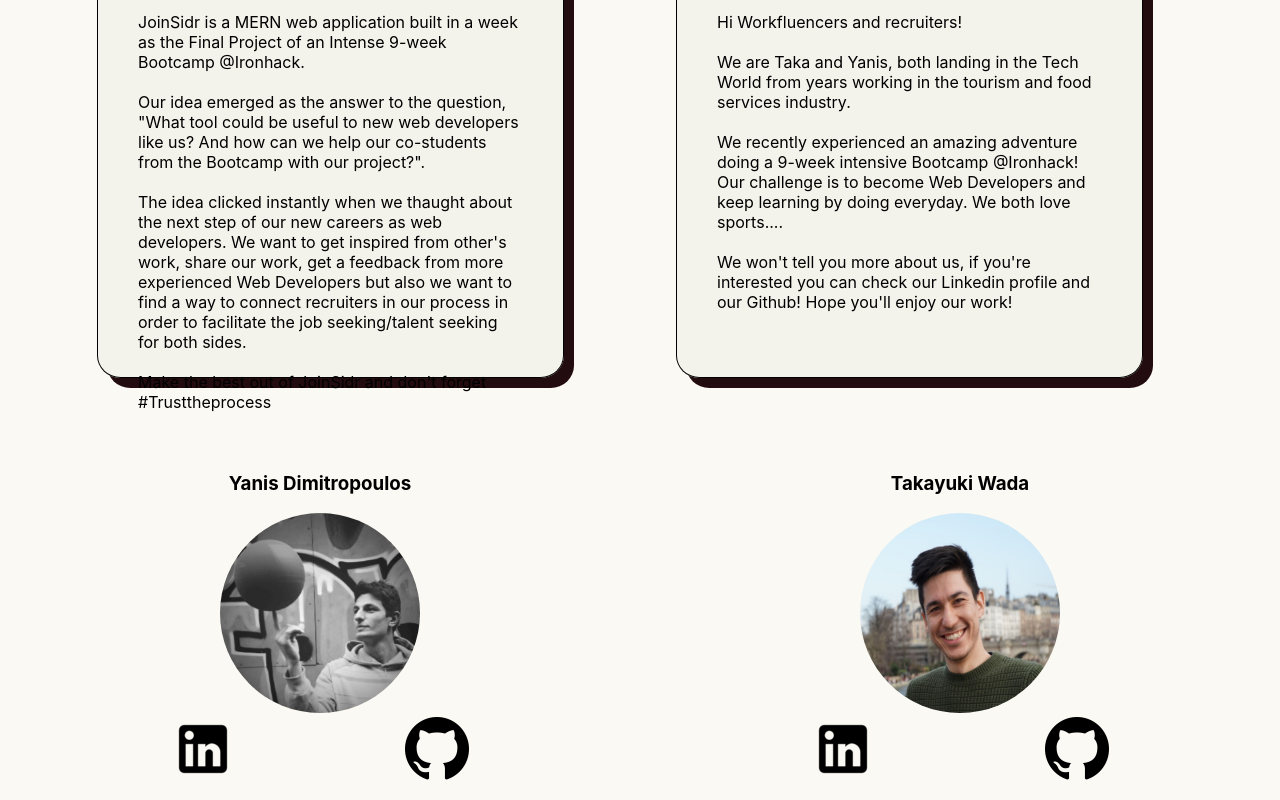
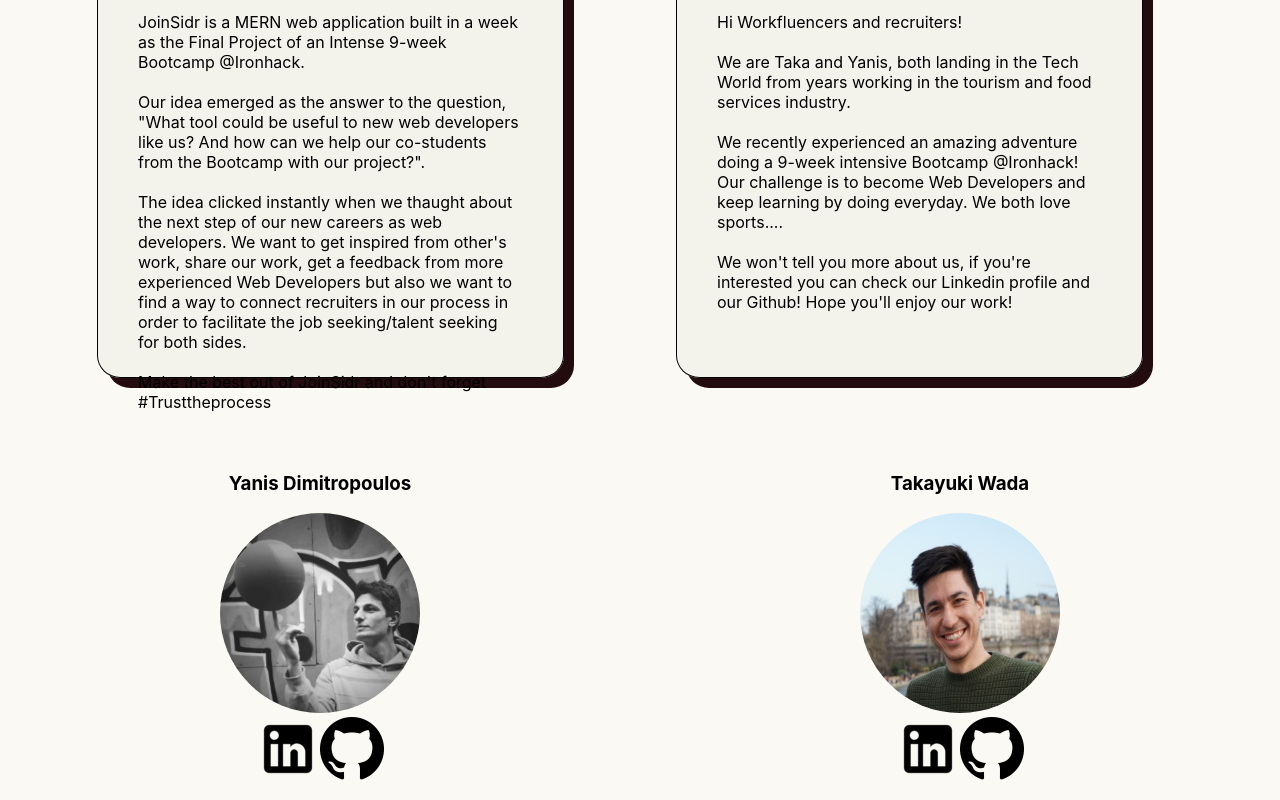
Before and after one commit to Hitaku94/JoinSidr-client, a React (Create React App) app: page /about in a window 1280 px wide. Shown: the part 297-1097 px from the top of the page. Built offline with nearby package versions, Linux system fonts and the light colour scheme; no server answers.

Commit message:
detail fixing

```diff
--- a/src/components/AboutPage.js
+++ b/src/components/AboutPage.js
@@ -1,7 +1,7 @@
 import React from "react";
 import MiniNavBar from "./MiniNavBar";
 import "./about.css"
-import { Link } from 'react-router-dom'
+import {Grid} from '@material-ui/core'
 
 
 
@@ -10,6 +10,7 @@ export default function AboutPage() {
         <>
         <MiniNavBar />
         <div id="about-body">
+        <Grid>
         <h1 id="aboutTitle">About JoinSidr</h1>
         <div id="about-text">
         <div id="about-title">
@@ -29,9 +30,9 @@ export default function AboutPage() {
                 </p>
             </div>
         </div>
-
-
-            <div id="founders">
+        </Grid>
+        <Grid>
+        <div id="founders">
                 <div className="founders">
                 <h3>Yanis Dimitropoulos</h3>
                 <img id="yanis" src="images/yanis.png" alt="Yanis photo"/>
@@ -66,6 +67,10 @@ export default function AboutPage() {
 
             </div>
 
+        </Grid>
+
+
+
 
         </div>
         </>
--- a/src/components/about.css
+++ b/src/components/about.css
@@ -56,5 +56,10 @@
 
 .linksProfile{
     display: flex;
-    justify-content: space-evenly;
+    justify-content: center;
 }
+
+#founders{
+
+    margin-bottom: 15px;
+}
```
